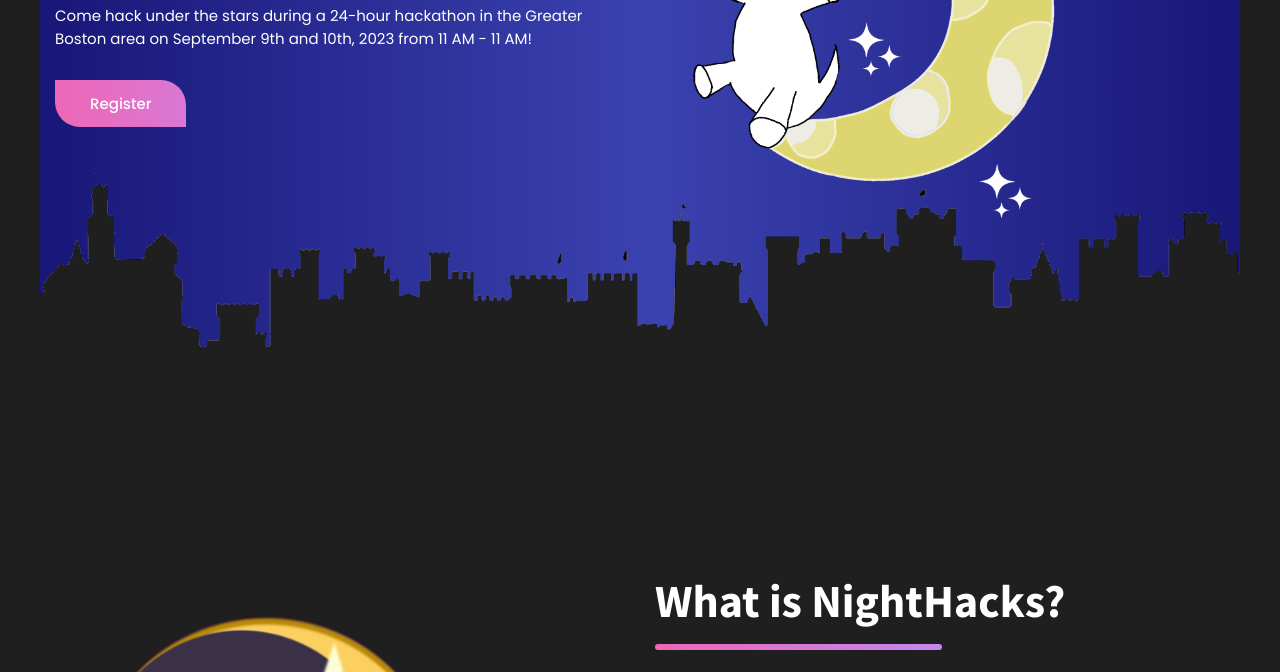
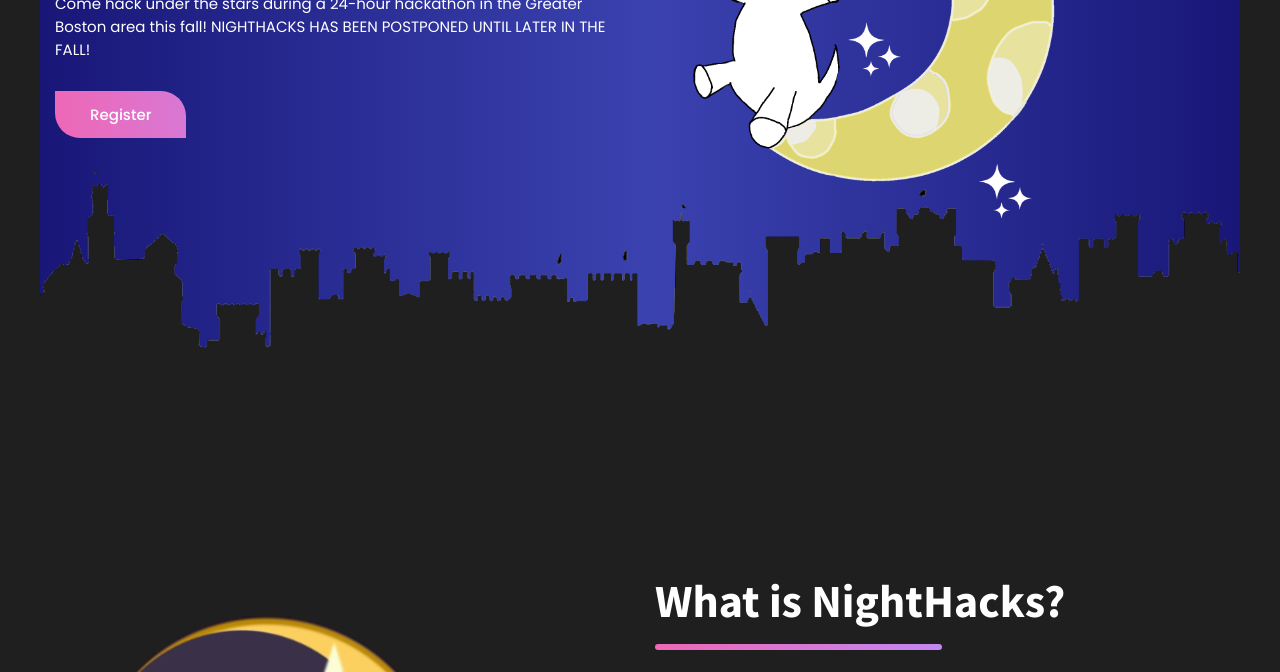
Before and after one commit to evanss2025/Girls-Who-Code-KP, a plain HTML site: page index.html in a window 1280 px wide. Shown: the part 428-1100 px from the top of the page. Drawn offline with nearby package versions, Linux system fonts and the light colour scheme.

Commit message:
Update index.html

```diff
--- a/index.html
+++ b/index.html
@@ -115,7 +115,7 @@
             <h2 class="h2 hero-title">NightHacks</h2>
 
             <p class="hero-text">
-              Come hack under the stars during a 24-hour hackathon in the Greater Boston area on September 9th and 10th, 2023 from 11 AM - 11 AM!
+              Come hack under the stars during a 24-hour hackathon in the Greater Boston area this fall! NIGHTHACKS HAS BEEN POSTPONED UNTIL LATER IN THE FALL!
             </p>
 
             <button onclick="document.location.href='https://forms.gle/M2nuK6ZQZGgUsW199'"
```
